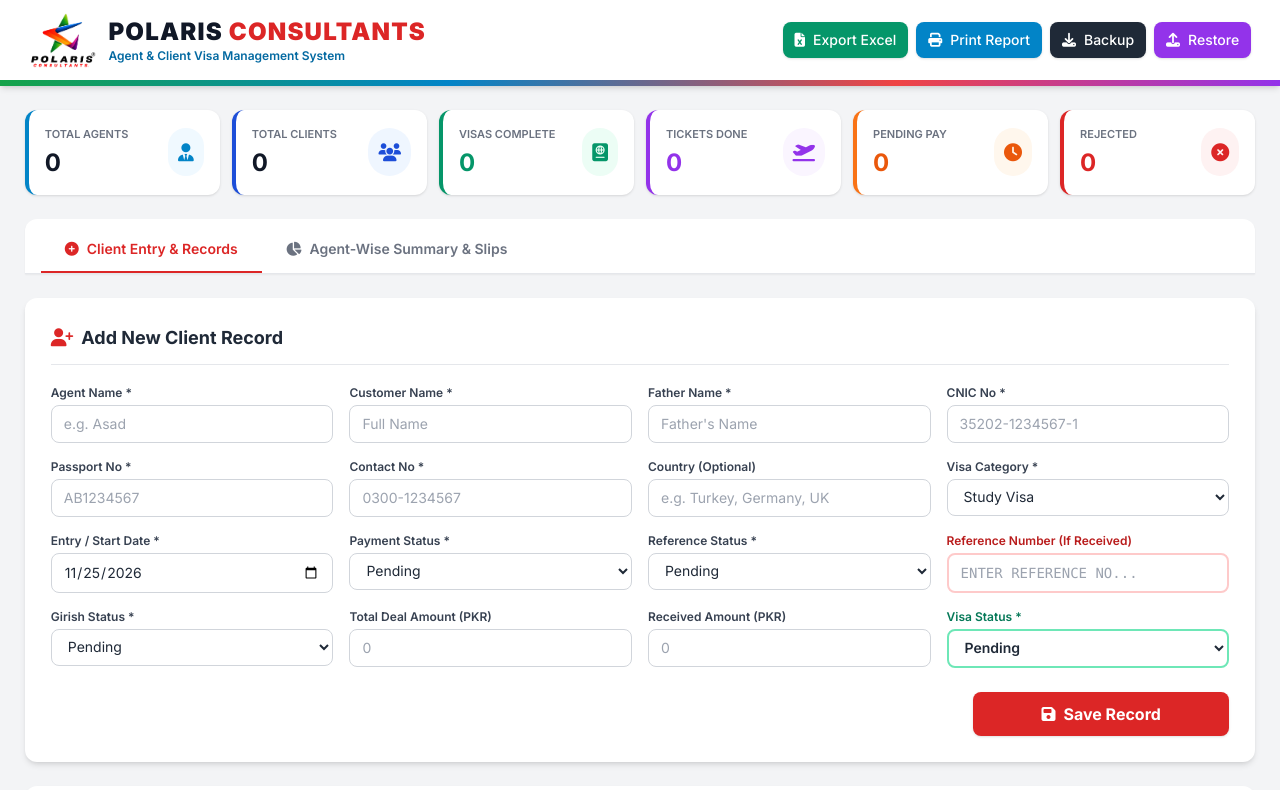
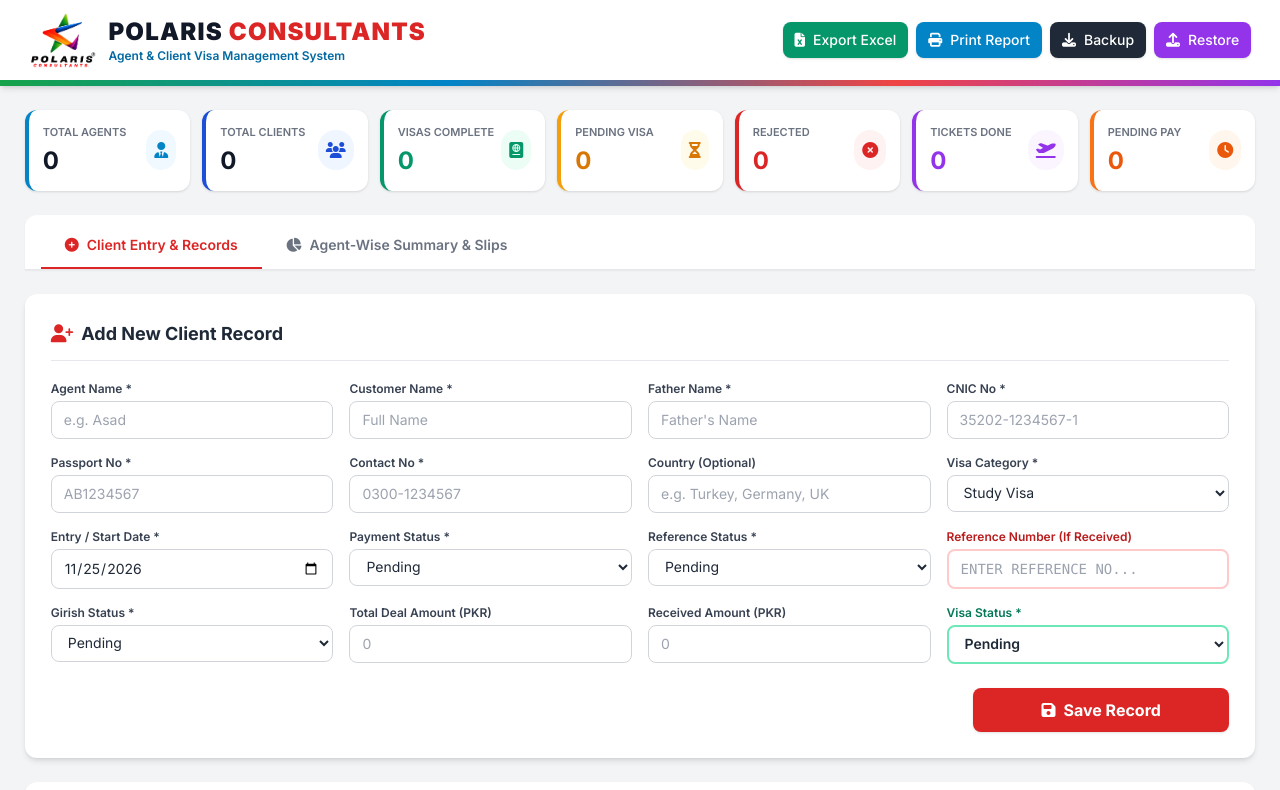
Before and after one commit to MHSons/PC-A-C-, a plain HTML site: page index.html in a window 1280 px wide. Shown: the top 790 px of the page. Drawn offline with nearby package versions, Linux system fonts and the light colour scheme.

Commit message:
Update index.html

```diff
--- a/index.html
+++ b/index.html
@@ -105,65 +105,75 @@
 
     <div class="max-w-[98%] mx-auto px-3 py-6">
 
-        <!-- Dashboard Summary Cards (Matched to Logo Colors) -->
-        <div class="grid grid-cols-2 md:grid-cols-6 gap-3 mb-6">
-            <div class="bg-white rounded-xl shadow p-4 border-l-4 border-sky-600">
+        <!-- Dashboard Summary Cards (7 Boxes: Total Visas Complete + Pending Visa + Rejected = Total Clients) -->
+        <div class="grid grid-cols-2 sm:grid-cols-4 lg:grid-cols-7 gap-3 mb-6">
+            <div class="bg-white rounded-xl shadow p-3.5 border-l-4 border-sky-600">
                 <div class="flex justify-between items-center">
                     <div>
                         <p class="text-[11px] font-semibold text-gray-500 uppercase">Total Agents</p>
                         <h3 class="text-2xl font-bold text-gray-900 mt-1" id="statTotalAgents">0</h3>
                     </div>
-                    <div class="p-2.5 bg-sky-50 rounded-full text-sky-600"><i class="fas fa-user-tie text-lg"></i></div>
+                    <div class="p-2 bg-sky-50 rounded-full text-sky-600"><i class="fas fa-user-tie text-base"></i></div>
                 </div>
             </div>
 
-            <div class="bg-white rounded-xl shadow p-4 border-l-4 border-blue-700">
+            <div class="bg-white rounded-xl shadow p-3.5 border-l-4 border-blue-700">
                 <div class="flex justify-between items-center">
                     <div>
                         <p class="text-[11px] font-semibold text-gray-500 uppercase">Total Clients</p>
                         <h3 class="text-2xl font-bold text-gray-900 mt-1" id="statTotalClients">0</h3>
                     </div>
-                    <div class="p-2.5 bg-blue-50 rounded-full text-blue-700"><i class="fas fa-users text-lg"></i></div>
+                    <div class="p-2 bg-blue-50 rounded-full text-blue-700"><i class="fas fa-users text-base"></i></div>
                 </div>
             </div>
 
-            <div class="bg-white rounded-xl shadow p-4 border-l-4 border-emerald-600">
+            <div class="bg-white rounded-xl shadow p-3.5 border-l-4 border-emerald-600">
                 <div class="flex justify-between items-center">
                     <div>
                         <p class="text-[11px] font-semibold text-gray-500 uppercase">Visas Complete</p>
                         <h3 class="text-2xl font-bold text-emerald-600 mt-1" id="statVisaComplete">0</h3>
                     </div>
-                    <div class="p-2.5 bg-emerald-50 rounded-full text-emerald-600"><i class="fas fa-passport text-lg"></i></div>
+                    <div class="p-2 bg-emerald-50 rounded-full text-emerald-600"><i class="fas fa-passport text-base"></i></div>
                 </div>
             </div>
 
-            <div class="bg-white rounded-xl shadow p-4 border-l-4 border-purple-600">
+            <div class="bg-white rounded-xl shadow p-3.5 border-l-4 border-amber-500">
+                <div class="flex justify-between items-center">
+                    <div>
+                        <p class="text-[11px] font-semibold text-gray-500 uppercase">Pending Visa</p>
+                        <h3 class="text-2xl font-bold text-amber-600 mt-1" id="statVisaPending">0</h3>
+                    </div>
+                    <div class="p-2 bg-amber-50 rounded-full text-amber-600"><i class="fas fa-hourglass-half text-base"></i></div>
+                </div>
+            </div>
+
+            <div class="bg-white rounded-xl shadow p-3.5 border-l-4 border-red-600">
+                <div class="flex justify-between items-center">
+                    <div>
+                        <p class="text-[11px] font-semibold text-gray-500 uppercase">Rejected</p>
+                        <h3 class="text-2xl font-bold text-red-600 mt-1" id="statVisaRejected">0</h3>
+                    </div>
+                    <div class="p-2 bg-red-50 rounded-full text-red-600"><i class="fas fa-times-circle text-base"></i></div>
+                </div>
+            </div>
+
+            <div class="bg-white rounded-xl shadow p-3.5 border-l-4 border-purple-600">
                 <div class="flex justify-between items-center">
                     <div>
                         <p class="text-[11px] font-semibold text-gray-500 uppercase">Tickets Done</p>
                         <h3 class="text-2xl font-bold text-purple-600 mt-1" id="statTicketsComplete">0</h3>
                     </div>
-                    <div class="p-2.5 bg-purple-50 rounded-full text-purple-600"><i class="fas fa-plane-departure text-lg"></i></div>
+                    <div class="p-2 bg-purple-50 rounded-full text-purple-600"><i class="fas fa-plane-departure text-base"></i></div>
                 </div>
             </div>
 
-            <div class="bg-white rounded-xl shadow p-4 border-l-4 border-orange-500">
+            <div class="bg-white rounded-xl shadow p-3.5 border-l-4 border-orange-500">
                 <div class="flex justify-between items-center">
                     <div>
                         <p class="text-[11px] font-semibold text-gray-500 uppercase">Pending Pay</p>
                         <h3 class="text-2xl font-bold text-orange-600 mt-1" id="statPaymentPending">0</h3>
                     </div>
-                    <div class="p-2.5 bg-orange-50 rounded-full text-orange-600"><i class="fas fa-clock text-lg"></i></div>
-                </div>
-            </div>
-
-            <div class="bg-white rounded-xl shadow p-4 border-l-4 border-red-600">
-                <div class="flex justify-between items-center">
-                    <div>
-                        <p class="text-[11px] font-semibold text-gray-500 uppercase">Rejected</p>
-                        <h3 class="text-2xl font-bold text-red-600 mt-1" id="statVisaRejected">0</h3>
-                    </div>
-                    <div class="p-2.5 bg-red-50 rounded-full text-red-600"><i class="fas fa-times-circle text-lg"></i></div>
+                    <div class="p-2 bg-orange-50 rounded-full text-orange-600"><i class="fas fa-clock text-base"></i></div>
                 </div>
             </div>
         </div>
@@ -781,9 +791,10 @@
             document.getElementById('statTotalAgents').innerText = uniqueAgents.length;
             document.getElementById('statTotalClients').innerText = records.length;
             document.getElementById('statVisaComplete').innerText = records.filter(r => r.visaStatus === 'Complete').length;
+            document.getElementById('statVisaPending').innerText = records.filter(r => r.visaStatus === 'Pending').length;
+            document.getElementById('statVisaRejected').innerText = records.filter(r => r.visaStatus === 'Rejected').length;
             document.getElementById('statTicketsComplete').innerText = records.filter(r => r.visaStatus === 'Complete' && r.ticketStatus === 'Complete').length;
             document.getElementById('statPaymentPending').innerText = records.filter(r => r.paymentStatus === 'Pending').length;
-            document.getElementById('statVisaRejected').innerText = records.filter(r => r.visaStatus === 'Rejected').length;
         }
 
         // Populate Agent Datalist & Filter Dropdown
```
